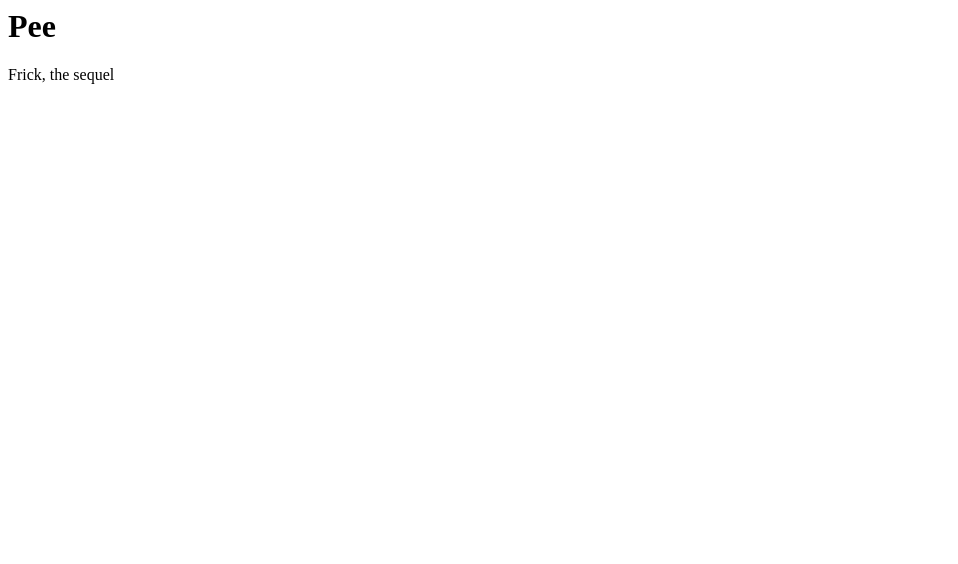
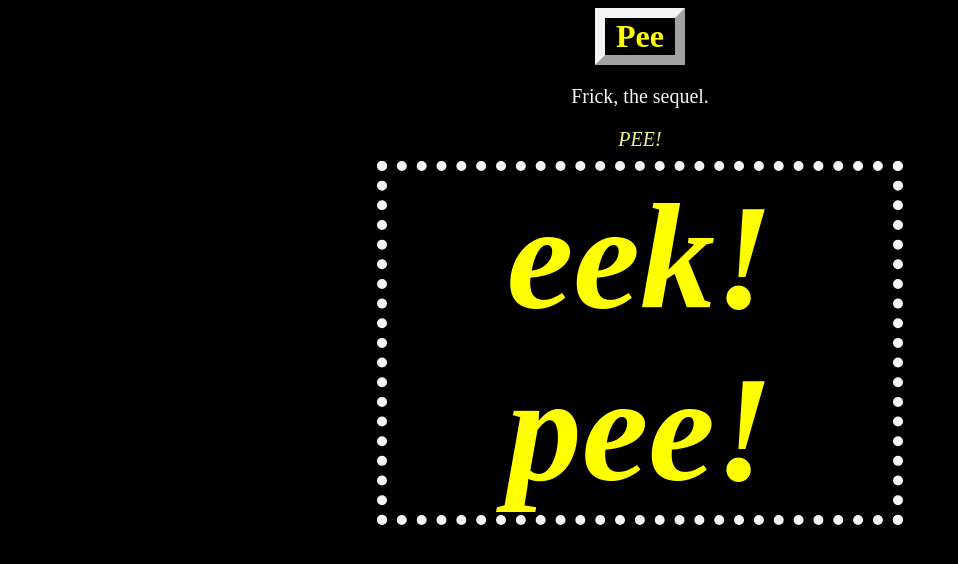
Before and after one commit to PoophahaPee/firstsmell, a plain HTML site: page index.html in a window 1280 px wide. Shown: the whole page, without its empty margins (0-958 px from the left). Drawn offline with Linux system fonts and the light colour scheme.

Commit message:
spew!!
hahaha!

```diff
--- a/index.html
+++ b/index.html
@@ -1,2 +1,17 @@
-<h1>Pee</h1>
-<p>Frick, the sequel</p>
+<!DOCTYPE html>
+<html>
+
+<head>
+    <link rel="stylesheet" href="style.css">
+</head>
+
+<body style="background-color: black;">
+    <div style="text-align: center;">
+        <h1>Pee</h1>
+        <p>Frick, the sequel.</p>
+        <p class= "poop" > PEE!</p>
+        <h1 class= "aah"> eek! pee!</h1>
+    </div>
+</body>
+
+</html>
--- /dev/null
+++ b/style.css
@@ -0,0 +1,30 @@
+p{
+font-size:20px;
+color: whitesmoke;
+}
+h1{
+width: 70px;
+margin: 0px auto;
+color: yellow;
+border-color: whitesmoke;
+border-width: 10px;
+border-style: outset;
+}
+.poop
+{
+    color: rgb(241, 241, 144);
+    font-style: italic;
+}
+.aah
+{
+    font-size: 150px;
+    width: 40%;
+top: -10px;
+position: relative ;
+margin: 0px auto;
+color: yellow;
+border-color: whitesmoke;
+border-width: 10px;
+border-style: dotted;
+font-style: italic;
+}
```
